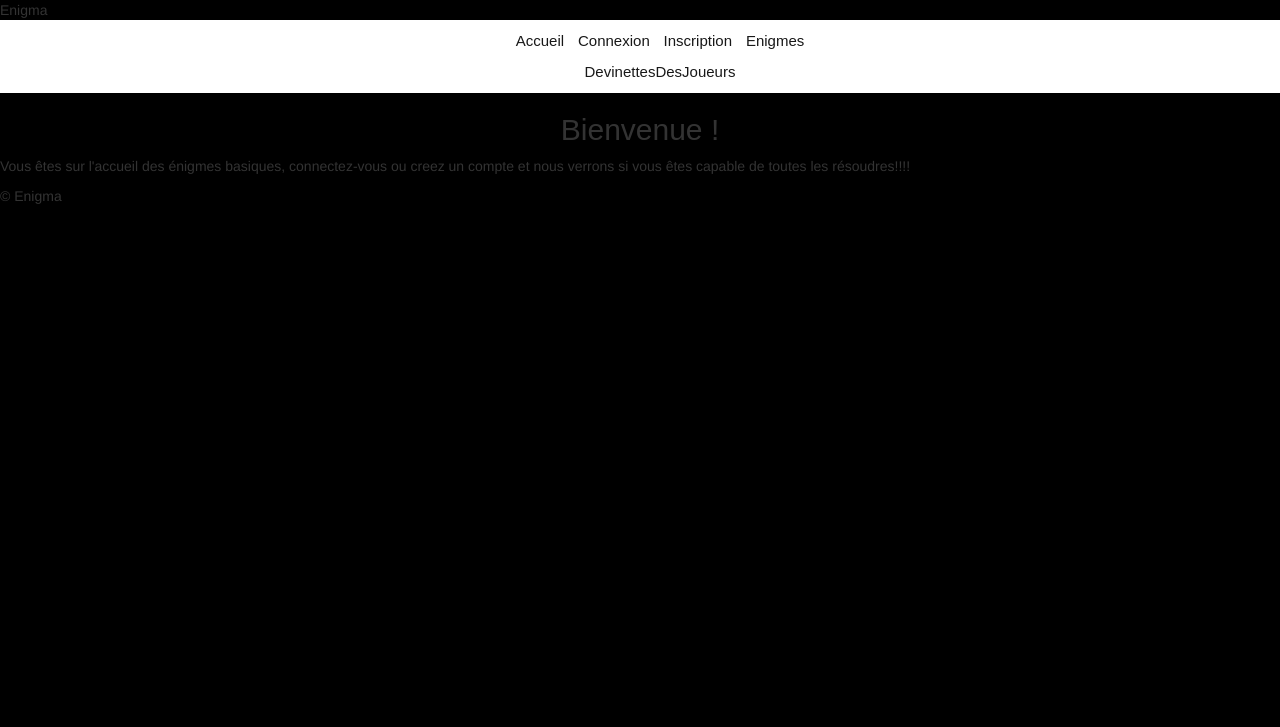
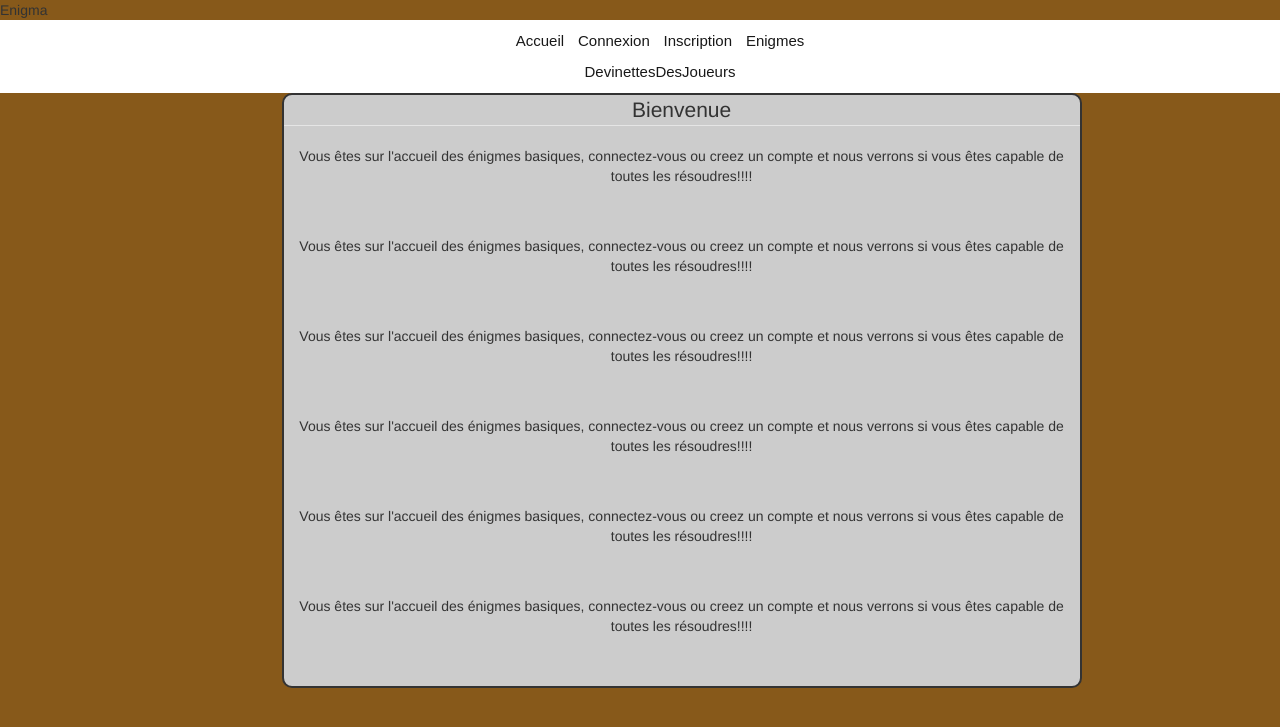
Before and after one commit to mariusmaxetselina/ArchitectureWEB, a Django app: page / in a window 1280 px wide. Shown: the top 727 px of the page. Run offline with Django 3.2, Linux system fonts and the light colour scheme; some libraries are stand-ins or nearby versions.

Commit message:
maj css accueil et inscription

```diff
--- a/mysite/Enigmes/models.py
+++ b/mysite/Enigmes/models.py
@@ -19,7 +19,7 @@ class Enigmes(models.Model):
 
         return self.question
 
-class User(models.Model):
+class Joueur(models.Model):
 
     pseudo = models.CharField(max_length=20)
 
--- a/mysite/Enigmes/static/style.css
+++ b/mysite/Enigmes/static/style.css
@@ -1,11 +1,11 @@
 #header{
 	height:20px;
-	background:#FCA209;
+	background:#87591A;
 }
 
 body
 {
-    background-color: #000000 ; // #fefcfe;
+    background-color: #87591A; // #fefcfe;
     margin: 0;
     padding: 0;
 }
@@ -59,6 +59,15 @@ nav a:hover
     color: #5695c7;
     border-bottom: 3px solid #5695c7;
     width: 100px;
+}
+
+form.accueil{
+	width: 800px;
+	position: absolute;
+	left: 22%;
+	border: 2px solid;
+	border-radius: 10px;
+	background: #cccccc;
 }
 
 form.connexion{
--- a/mysite/templates/Enigmes/accueil.html
+++ b/mysite/templates/Enigmes/accueil.html
@@ -4,11 +4,51 @@
 
 {% block content %}
 
-    <h2>Bienvenue !</h2>
-
-    <p>
+    <body>
+    	<center>
+			<section >
+				<form  class="accueil" method="post" >
+						<legend> Bienvenue</legend>
+						<p>
     Vous êtes sur l'accueil des énigmes basiques, connectez-vous ou creez un compte et nous verrons si vous êtes capable
     de toutes les résoudres!!!!
-    </p>
+    					</p>
+    					<br/>
+						<br/>
+						<p>
+    Vous êtes sur l'accueil des énigmes basiques, connectez-vous ou creez un compte et nous verrons si vous êtes capable
+    de toutes les résoudres!!!!
+    					</p>
+						<br/>
+						<br/>
+						<p>
+    Vous êtes sur l'accueil des énigmes basiques, connectez-vous ou creez un compte et nous verrons si vous êtes capable
+    de toutes les résoudres!!!!
+    					</p>
+						<br/>
+						<br/>
+						<p>
+    Vous êtes sur l'accueil des énigmes basiques, connectez-vous ou creez un compte et nous verrons si vous êtes capable
+    de toutes les résoudres!!!!
+    					</p>
+						<br/>
+						<br/>
+						<p>
+    Vous êtes sur l'accueil des énigmes basiques, connectez-vous ou creez un compte et nous verrons si vous êtes capable
+    de toutes les résoudres!!!!
+    					</p>
+						<br/>
+						<br/>
+						<p>
+    Vous êtes sur l'accueil des énigmes basiques, connectez-vous ou creez un compte et nous verrons si vous êtes capable
+    de toutes les résoudres!!!!
+    					</p>
+						<br/>
+						<br/>
+				</section>
+				</form>
+			</section>
+		<center>
+    </body>
 
 {% endblock %}
--- a/mysite/templates/Enigmes/connexion.html
+++ b/mysite/templates/Enigmes/connexion.html
@@ -25,7 +25,7 @@
 							<br/>
 							<br/>
 							<label for="prenom">Mot de passe:</label>
-							<input type="password" name="Mot de passe"  required />
+							<input type="password" name="Mot de passe"  placeholder="********" required />
 							<br/>
 							<br/>
 							<br/>
--- a/mysite/templates/Enigmes/formulaire.html
+++ b/mysite/templates/Enigmes/formulaire.html
@@ -15,7 +15,7 @@
         <title>Enigmes - Formulaire</title>
     </head>
 
-   <fieldset>
+   <fieldset >
 
        <legend>Vos coordonnées</legend> <!-- Titre du fieldset -->
 
```
Also changed, not shown: mysite/templates/Enigmes/inscription.html (+23 -7 lines), mysite/db.sqlite3, 1 other file.
